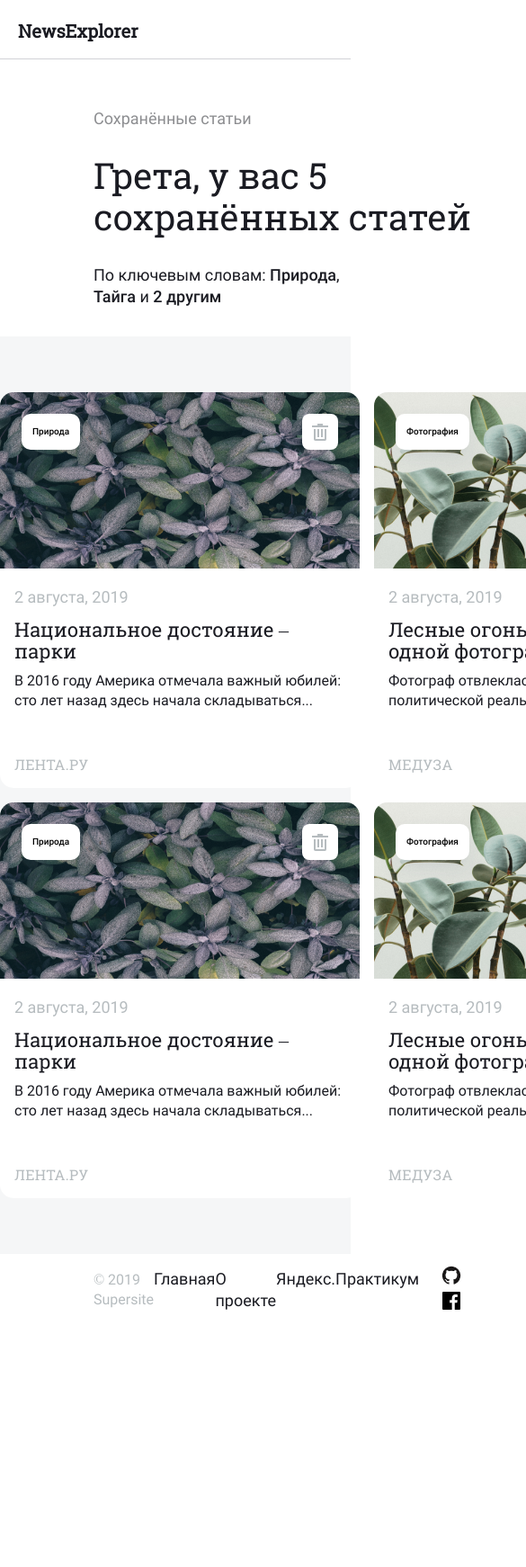
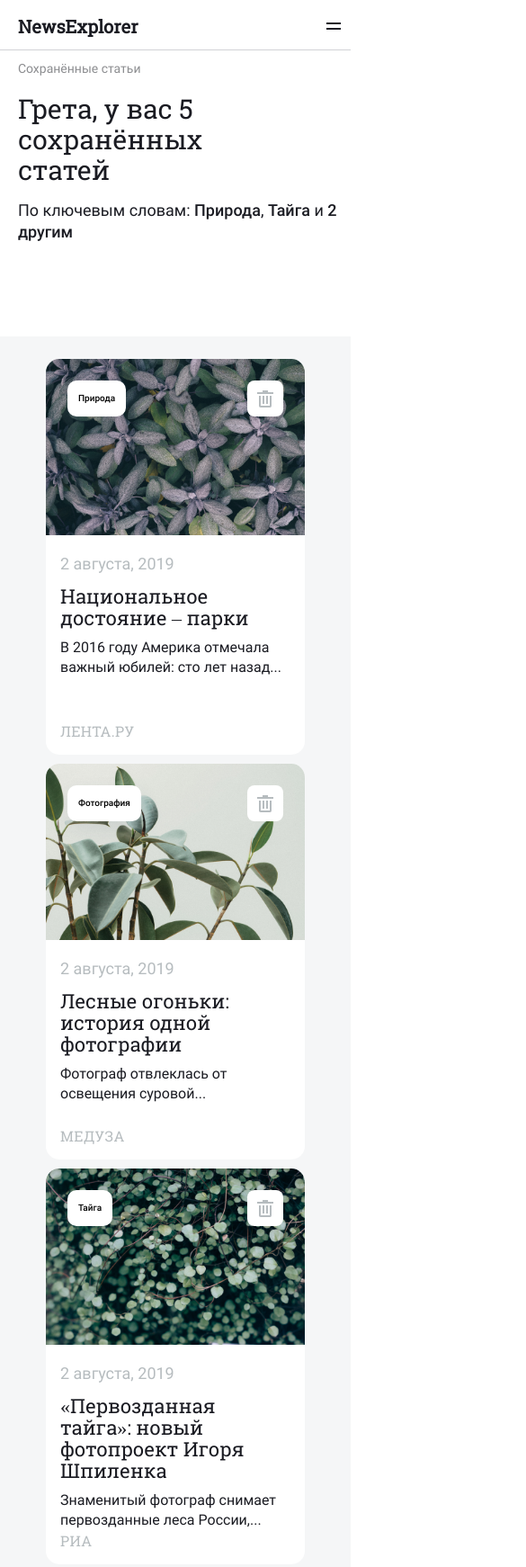
Before and after one commit to MankoIvan/Yandex.Praktikum-Diploma-Frontend, a plain HTML site: page saved.html in a window 390 px wide. Shown: the top 1742 px of the page at 90% size, 585 px wide, since content can reach past the window. Before the commit the page ends 1474 px from the top, so only its background shows below. Drawn offline with Linux system fonts and the light colour scheme.

Commit message:
intro footer and popup adap

```diff
--- a/blocks/card/card.css
+++ b/blocks/card/card.css
@@ -25,7 +25,8 @@
     .card {
         height: 520px;
     }
-}@media screen and (max-width: 1024px) {
+}
+@media screen and (max-width: 1024px) {
     .card {
         height: 480px;
     }
--- a/blocks/footer/__links/footer__links.css
+++ b/blocks/footer/__links/footer__links.css
@@ -4,3 +4,17 @@
     display: flex;
     justify-content: space-around;
 }
+@media screen and (max-width: 1440px) {
+    .footer__links {
+        width: calc((5 / 42) * 100vw + 279px);
+    }
+}
+@media screen and (max-width: 700px) {
+    .footer__links {
+        margin-left: 16px;
+        width: unset;
+        height: 120px;
+        flex-direction: column;
+        justify-content: space-between;
+    }
+}
--- a/blocks/footer/__social/footer__social.css
+++ b/blocks/footer/__social/footer__social.css
@@ -1,3 +1,16 @@
 .footer__social {
     margin-right: 104px;
 }
+@media screen and (max-width: 1440px) {
+    .footer__social {
+        margin-right: calc((2 / 21) * 100vw - 33px);
+    }
+}
+@media screen and (max-width: 700px) {
+    .footer__social {
+        margin-right: unset;
+        position: absolute;
+        top: 22px;
+        right: 16px;
+    }
+}
--- a/blocks/footer/__watermark/footer__watermark.css
+++ b/blocks/footer/__watermark/footer__watermark.css
@@ -11,3 +11,16 @@
     font-weight: normal;
     text-decoration: none;
 }
+@media screen and (max-width: 1440px) {
+    .footer__watermark {
+        margin-left: calc((2 / 21) * 100vw - 33px);
+    }
+}
+@media screen and (max-width: 700px) {
+    .footer__watermark {
+        margin-left: unset;
+        position: absolute;
+        bottom: 22px;
+        left: 16px;
+    }
+}
--- a/blocks/footer/footer.css
+++ b/blocks/footer/footer.css
@@ -11,3 +11,15 @@
     align-items: center;
     justify-content: space-between;
 }
+@media screen and (max-width: 1440px) {
+    .footer {
+        height: calc((1 / 42) * 100vw + 46px);
+    }
+}
+@media screen and (max-width: 700px) {
+    .footer {
+        height: 224px;
+        position: relative;
+        align-items: unset;
+    }
+}
--- a/blocks/intro/__keywords/intro__keywords.css
+++ b/blocks/intro/__keywords/intro__keywords.css
@@ -11,3 +11,15 @@
     margin-top: 30px;
     margin-left: 104px;
 }
+@media screen and (max-width: 1440px) {
+    .intro__keywords {
+        margin-left: calc((2 / 21) * 100vw - 33px);
+        margin-top: calc((1 / 48) * 100vw);
+    }
+}
+@media screen and (max-width: 768px) {
+    .intro__keywords {
+        margin-left: calc((3 / 56) * 100vw - 1px);
+        margin-top: 16px;
+    }
+}
--- a/blocks/intro/__subtitle/intro__subtitle.css
+++ b/blocks/intro/__subtitle/intro__subtitle.css
@@ -11,3 +11,27 @@
     padding-top: 120px;
     margin-left: 104px;
 }
+@media screen and (max-width: 1440px) {
+    .intro__subtitle {
+        margin-left: calc((2 / 21) * 100vw - 33px);
+        padding-top: calc((5 / 112) * 100vw + 56px);
+    }
+}
+@media screen and (max-width: 1280px) {
+    .intro__subtitle {
+        font-size: 16px;
+        line-height: 40px;
+    }
+}
+@media screen and (max-width: 768px) {
+    .intro__subtitle {
+        font-size: 14px;
+        line-height: 24px;
+        margin-left: calc((3 / 56) * 100vw - 1px)
+    }
+}
+@media screen and (max-width: 700px) {
+    .intro__subtitle {
+        padding-top: 64px;
+    }
+}
--- a/blocks/intro/__title/intro__title.css
+++ b/blocks/intro/__title/intro__title.css
@@ -12,3 +12,24 @@
     margin-top: 28px;
     margin-left: 104px;
 }
+@media screen and (max-width: 1440px) {
+    .intro__title {
+        margin-left: calc((2 / 21) * 100vw - 33px);
+        margin-top: calc((1 / 56) * 100vw + 2px);
+    }
+}
+@media screen and (max-width: 1280px) {
+    .intro__title {
+        font-size: 36px;
+        line-height: 40px;
+    }
+}
+@media screen and (max-width: 768px) {
+    .intro__title {
+        font-size: 30px;
+        line-height: 34px;
+        width: 250px;
+        margin-left: calc((3 / 56) * 100vw - 1px);
+        margin-top: 16px;
+    }
+}
--- a/blocks/menu/__items/menu__items.css
+++ b/blocks/menu/__items/menu__items.css
@@ -14,3 +14,8 @@
         margin-right: calc((2 / 21) * 100vw - 33px);
     }
 }
+@media screen and (max-width: 700px) {
+    .menu__items {
+        margin-right: 0;
+    }
+}
--- a/blocks/menu/__open/menu__open.css
+++ b/blocks/menu/__open/menu__open.css
@@ -8,11 +8,11 @@
     height: 24px;
     width: 24px;
     background-size: cover;
-    margin-left: 3px;
 }
 
 @media screen and (max-width: 700px) {
     .menu__open {
         display: block;
+        width: 40px;
     }
 }
--- a/blocks/menu/menu.css
+++ b/blocks/menu/menu.css
@@ -24,3 +24,8 @@
         height: 66px;
     }
 }
+@media screen and (max-width: 700px) {
+    .menu {
+        height: 56px;
+    }
+}
--- a/blocks/popup/__button/popup__button.css
+++ b/blocks/popup/__button/popup__button.css
@@ -28,3 +28,8 @@
 .popup__button:focus {
     background-color: #2A65CC;
 }
+@media screen and (max-width: 700px) {
+    .popup__button {
+        width: 288px;
+    }
+  }
--- a/blocks/popup/__container/popup__container.css
+++ b/blocks/popup/__container/popup__container.css
@@ -7,8 +7,13 @@
     padding: 34px 36px;
   }
 
-  @media screen and (max-width: 540px) {
+  @media screen and (max-width: 700px) {
     .popup__container {
-      width: calc(100% - 60px);
+      width: 100vw;
+      height: calc(100vh - 56px);
+      border-radius: unset;
+      border-top-right-radius: 16px;
+      border-top-left-radius: 16px;
+      padding: 16px;
     }
   }
--- a/blocks/popup/popup.css
+++ b/blocks/popup/popup.css
@@ -22,3 +22,8 @@
     justify-content: center;
     display: none;
 }
+@media screen and (max-width: 700px) {
+    .popup {
+        align-items: flex-end;
+    }
+  }
--- a/blocks/result/__nothing-subtitle/result__nothing-subtitle.css
+++ b/blocks/result/__nothing-subtitle/result__nothing-subtitle.css
@@ -1,5 +1,5 @@
 .result__nothing-subtitle {
-    width: 330px;
+    width: 300px;
     margin-block-start: 0;
     margin-block-end: 0;
     margin: auto;
--- a/blocks/saved-articles/__container/saved-articles__container.css
+++ b/blocks/saved-articles/__container/saved-articles__container.css
@@ -7,3 +7,34 @@
     grid-row-gap: 16px;
     grid-auto-flow: row;
 }
+@media screen and (max-width: 1280px) {
+    .saved-articles__container {
+        width: 984px;
+        grid-template-columns: repeat(3, 320px);
+        grid-column-gap: 12px;
+        grid-row-gap: 12px;
+    }
+}@media screen and (max-width: 1024px) {
+    .saved-articles__container {
+        width: 860px;
+        grid-template-columns: repeat(3, 280px);
+        grid-column-gap: 10px;
+        grid-row-gap: 10px;
+    }
+}
+@media screen and (max-width: 900px) {
+    .saved-articles__container {
+        width: 688px;
+        grid-template-columns: repeat(3, 224px);
+        grid-column-gap: 8px;
+        grid-row-gap: 8px;
+    }
+}
+@media screen and (max-width: 700px) {
+    .saved-articles__container {
+        width: 288px;
+        grid-template-columns: repeat(1, 288px);
+        grid-column-gap: 10px;
+        grid-row-gap: 10px;
+    }
+}
--- a/blocks/saved-articles/saved-articles.css
+++ b/blocks/saved-articles/saved-articles.css
@@ -4,3 +4,13 @@
     background-color: #F5F6F7;
     padding: 62px 0;
 }
+@media screen and (max-width: 1440px) {
+    .saved-articles {
+        padding: calc((5 / 112) * 100vw - 2px) 0;
+    }
+}
+@media screen and (max-width: 768px) {
+    .saved-articles {
+        padding: calc((1 / 56) * 100vw + 18px) 0;
+    }
+}
--- a/blocks/search/__title/search__title.css
+++ b/blocks/search/__title/search__title.css
@@ -18,7 +18,7 @@
 }
 @media screen and (max-width: 1280px) {
     .search__title {
-        width: 300px;
+        width: 270px;
         font-size: 48px;
         line-height: 52px;
         padding-top: calc((7 / 64) * 100vw + 20px);
--- a/saved.html
+++ b/saved.html
@@ -25,6 +25,9 @@
                     <button class="menu__button menu__button_theme">
                         <p class="menu__button-text menu__button-text_theme">Грета</p>
                         <img src="./images/logout-theme.png" alt="" class="menu__button-image menu__button-image_on">
+                    </button>
+                    <button class="menu__open">
+                        <img src="./images/menu-open__theme.png" alt="" class="menu__button-image menu__button-image_on">
                     </button>
                 </div>
             </div>
```
